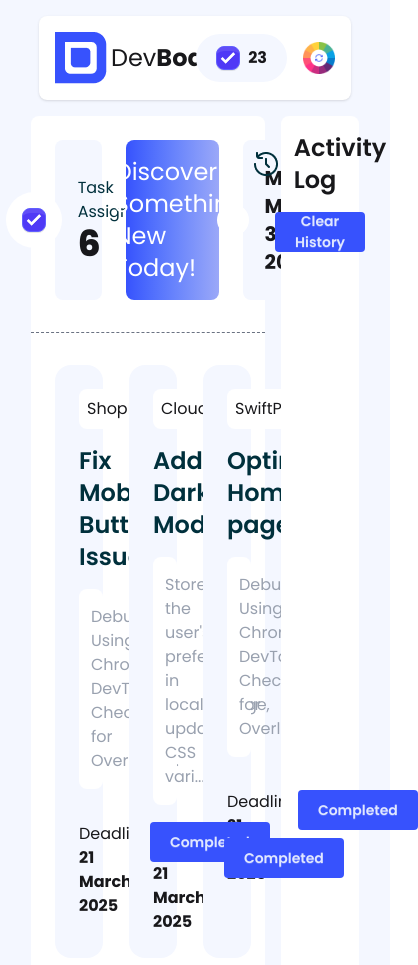
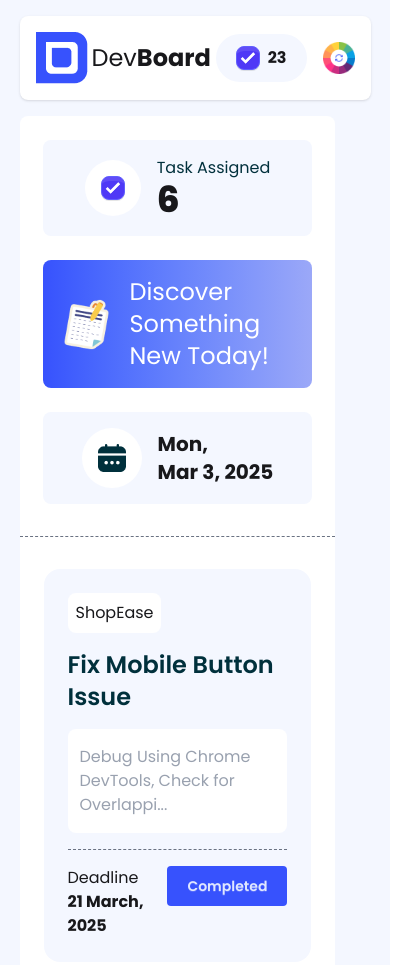
Before and after one commit to imamhasanemonbd/dev-board, a plain HTML site: page index.html in a window 390 px wide. Shown: the top 965 px of the page, 418 px wide, since content can reach past the window. Drawn offline with nearby package versions, Linux system fonts and the light colour scheme.

Commit message:
make it responsive for mobile device

```diff
--- a/index.html
+++ b/index.html
@@ -22,7 +22,7 @@
 <body class="bg-[#f4f7ff]">
     <header>
         <nav class="flex justify-center">
-            <div class="navbar bg-base-100 shadow-sm w-[80%] mx-auto mt-4 mb-4 rounded-lg p-4">
+            <div class="navbar bg-base-100 shadow-sm w-[90%] lg:w-[80%] mx-auto mt-4 mb-4 rounded-lg p-4">
                 <div class="navbar-start flex items-center gap-1">
                     <img src="assets/logo.png" alt="">
                     <a class=" text-2xl">Dev<span class="font-bold">Board</span></a>
@@ -40,10 +40,10 @@
         </nav>
     </header>
     <main>
-        <section class="flex justify-center w-[80%] mx-auto gap-4 pb-96">
-            <div class="bg-white w-[75%] rounded-lg">
-                <div class="flex gap-6 mt-6 mx-6">
-                    <div class="w-[25%] bg-[#f4f7ff] p-4 rounded-lg flex items-center justify-center gap-4">
+        <section class="flex flex-col lg:flex-row justify-center w-[90%] lg:w-[80%] mx-auto gap-4 lg:pb-96">
+            <div class="bg-white w-[90%] lg:w-[75%] rounded-lg">
+                <div class="flex flex-col lg:flex-row gap-6 mt-6 mx-2 lg:mx-6">
+                    <div class="w-[90%] lg:w-[25%] bg-[#f4f7ff] p-4 rounded-lg flex items-center justify-center gap-4 mx-auto">
                         <div class="bg-white p-4 rounded-full">
                             <input type="checkbox" checked="checked" class="checkbox checked:bg-indigo-600 checked:text-white checked:border-indigo-500" onclick="this.checked = true;" />
                         </div>
@@ -53,7 +53,7 @@
                             <h1 class="text-4xl font-extrabold task-assigned">6</h1>
                         </div>
                     </div>
-                    <a href="blog.html" class="w-[50%] bg-gradient-to-r from-[#3752FD] to-[#9BA8F8] p-4 rounded-lg flex items-center justify-center gap-4 cursor-pointer">
+                    <a href="blog.html" class="w-[90%] lg:w-[50%] bg-gradient-to-r from-[#3752FD] to-[#9BA8F8] p-4 rounded-lg flex items-center justify-center gap-4 cursor-pointer mx-auto">
                         <div>
                             <img src="assets/board.png" alt="">
                         </div>
@@ -62,7 +62,7 @@
                         </div>
                     </a>
 
-                    <div class="w-[25%] bg-[#f4f7ff] p-4 rounded-lg flex items-center justify-center gap-4">
+                    <div class="w-[90%] lg:w-[25%] bg-[#f4f7ff] p-4 rounded-lg flex items-center justify-center gap-4 mx-auto">
                         <div class="bg-white p-4 rounded-full">
                             <img src="assets/calender.png" alt="">
                         </div>
@@ -71,7 +71,7 @@
                     </div>
                 </div>
                 <div class="border-t border-dashed border-gray-500 my-8"></div>
-                <div class="grid grid-cols-3 gap-9 m-6">
+                <div class="grid grid-cols-1 lg:grid-cols-3 gap-9 m-6">
                     <!-- card 1  -->
                     <div class="bg-[#f4f7ff] rounded-2xl p-6 task-card">
                         <button class="bg-white p-2 rounded-lg mb-4 border-none">ShopEase</button>
@@ -167,7 +167,7 @@
                 </div>
             </div>
             <!-- activity history section  -->
-            <div class="w-[25%] bg-white p-4 rounded-lg flex flex-col gap-4 items-center">
+            <div class="w-[90%] lg:w-[25%] bg-white p-4 rounded-lg flex flex-col gap-4 items-center">
                 <div class="flex items-center gap-4 justify-center">
                     <img src="assets/activity.png" alt="">
                     <h2 class="text-2xl font-semibold">Activity Log</h2>
```
